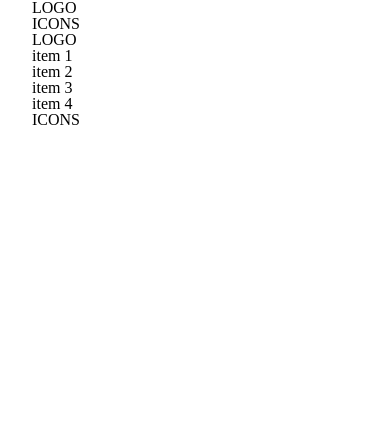
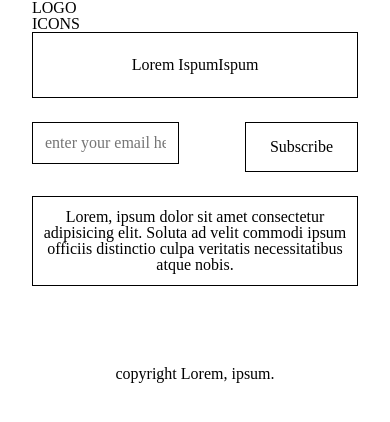
Before and after one commit to jwb094/jwbsite2402, a website: page index.html in a window 390 px wide. Drawn offline with Linux system fonts and the light colour scheme.

Commit message:
update(index.html - footer + email bloc) completed bloc layout:mobile to desktop

```diff
--- a/index.html
+++ b/index.html
@@ -29,11 +29,11 @@
       <div class="col-xs-12 col-md-3">LOGO</div>
       <div class="col-xs-12 col-md-6">
         <ul class="flex flex-col md.flex-row">
-                  <li>    </li>
-                  <li>    </li>
-                  <li>    </li>
-                  <li>    </li>
-                  <li>    </li>
+          <li> </li>
+          <li> </li>
+          <li> </li>
+          <li> </li>
+          <li> </li>
         </ul>
       </div>
       <div class="col-xs-12 col-md-3">ICONS</div>
@@ -54,26 +54,55 @@
     </section>
     <section data-component-name="" class="">
     </section>
-    <section data-component-name="" class="">
+    <section data-component-email-subscribe class="">
+      <div class="l-container">
+        <div class="row">
+          <div class="col-xs-12 col-md-12">
+            <div class="email-subscribe-bloc | text-center mx-auto">
+              <div class="email-subscribe-bloc__heading border-1 border-solid border-black py-24">
+                <h3>Lorem IspumIspum</h3>
+              </div>
+            </div>
+          </div>
+        </div>
+
+        <div class="row | py-24">
+          <!-- <div class=" py-12 flex justify-content-between"> -->
+
+            <div class="col-xs-6 col-md-6 ">
+              <input class="border-1 border-solid border-black |  md.ml-56" type="email" name=""
+                placeholder="enter your email here" id="">
+            </div>
+            <div class="col-xs-6 col-md-6 text-right md.text-center">
+              <button class="py-16 px-24 | border-1 border-solid border-black">Subscribe</button>
+            </div>
+          <!-- </div> -->
+        </div>
+        <div class="row">
+          <div class="col-xs-12 col-md-12 | text-center">
+            <div class="email-subscribe-bloc__content | border-1 border-solid border-black py-12">
+              <h3>Lorem, ipsum dolor sit amet consectetur adipisicing elit. Soluta ad velit commodi ipsum officiis
+                distinctio culpa veritatis necessitatibus atque nobis.</h3>
+            </div>
+          </div>
+        </div>
+
+
+
+      </div>
+      </div>
     </section>
   </main>
   <!-- Add your site or application content here -->
   <!-- <p>Welcome to jwbsite2402 world! This is HTML5 Boilerplate.</p> -->
   <script src="public/dist/js/app.js"></script>
-<footer class>
+  <footer class="py-80">
     <div class="l-container">
       <div class="row">
-    <div class="col-xs-12 col-md-3">LOGO</div>
-    <div class="col-xs-12 col-md-6">
-        <ul class="flex flex-col md.flex-row">
-            <li>    </li>
-            <li>  item 1  </li>
-            <li>   item 2 </li>
-            <li>   item 3 </li>
-            <li>  item 4  </li>
-        </ul>
+        <div class="col-xs-12 col-md-12 text-center">
+          <p>copyright <bold>Lorem, ipsum.</p>
+          </p>
         </div>
-    <div class="col-xs-12 col-md-3">ICONS</div>
       </div>
   </footer>
 </body>
```
Lines whose indentation alone changed are shown as unchanged.
